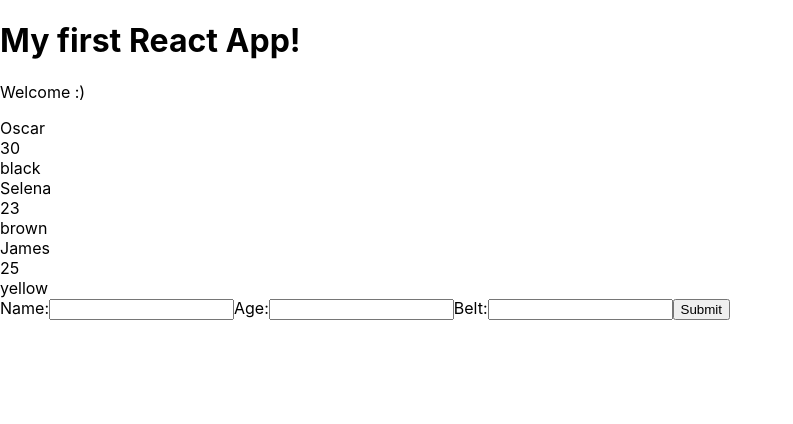
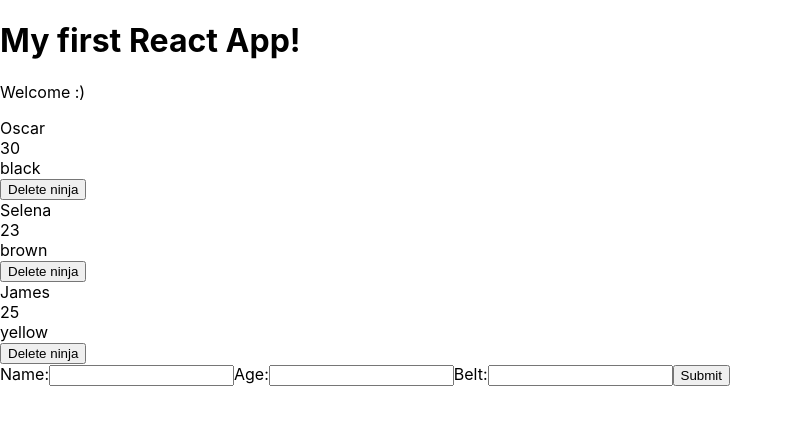
Before and after one commit to Trevor254/my-app, a React (Create React App) app: page / in a window 1280 px wide. Shown: the top 424 px of the page, without its empty margins (0-793 px from the left). Built offline with nearby package versions, Linux system fonts and the light colour scheme.

Commit message:
added a delete function in app.js

```diff
--- a/src/App.js
+++ b/src/App.js
@@ -21,12 +21,16 @@
     ninjas:ninjas
   })
 }
+
+deleteNinja = (id) => {
+  console.log(id)
+}
   render(){
     return (
       <div className="App">
         <h1>My first React App!</h1>
         <p>Welcome :)</p>
-        <Ninjas ninjas={this.state.ninjas}/>
+        <Ninjas deleteNinja = {this.deleteNinja} ninjas={this.state.ninjas}/>
         <AddNinja addNinja={this.addNinja}/>
 
       </div>
--- a/src/Ninjas.js
+++ b/src/Ninjas.js
@@ -1,7 +1,7 @@
 import React  from 'react';
 
 
-    const Ninjas = ({ninjas}) => {    // we have ninjas of the props so we are destructuring directly inside the brackets where we receive the props
+    const Ninjas = ({ninjas, deleteNinja}) => {    // we have ninjas of the props so we are destructuring directly inside the brackets where we receive the props
         const ninjaList = ninjas.map (ninja => {
            // const {ninjas} = props;
            if(ninja.age > 20) {
@@ -10,7 +10,7 @@
                     <div>{ninja.name}</div>
                     <div>{ninja.age}</div>
                     <div>{ninja.belt}</div>
-
+                    <button onClick={() => {deleteNinja(ninja.id)}}>Delete ninja</button>
                     </div>
                 )
            } else {
```
